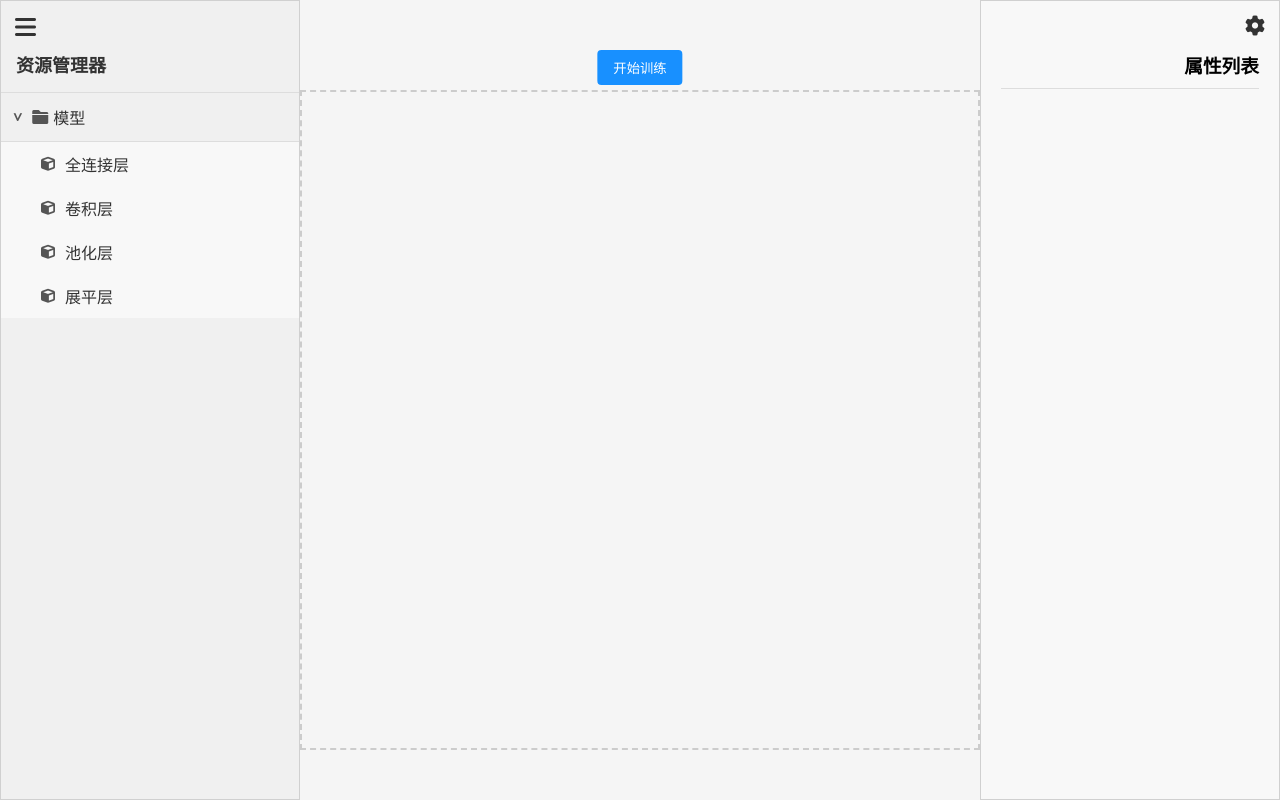
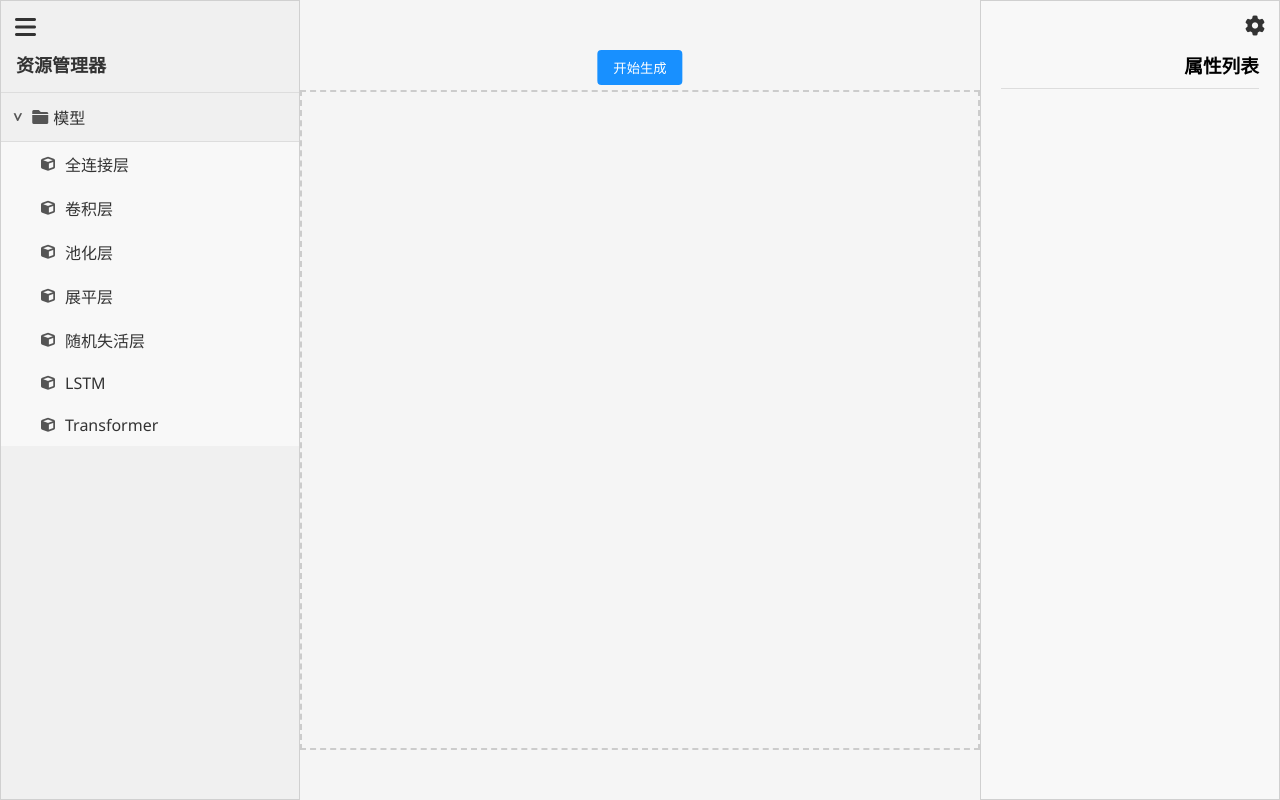
Before and after one commit to ZyanNo1/DragANet, a Flask app: page /demo in a window 1280 px wide. Run offline with Flask 3, Linux system fonts and the light colour scheme.

Commit message:
Update demo.html

```diff
--- a/templates/demo.html
+++ b/templates/demo.html
@@ -42,20 +42,30 @@
             <div class="sub-item"><i class="fas fa-cube"></i>
                 <span>展平层</span>
             </div>
+            <div class="sub-item"><i class="fas fa-cube"></i>
+                <span>随机失活层</span>
+            </div>
+            <div class="sub-item"><i class="fas fa-cube"></i>
+                <span>LSTM</span>
+            </div>
+            <div class="sub-item"><i class="fas fa-cube"></i>
+                <span>Transformer</span>
+            </div>
         </div>
     </div>
     <!-- 显示属性的按钮 -->
     <button class="property-toggle" id="propertyToggle"><i class="fas fa-cog"></i></button>
     <!-- 添加“开始训练”按钮 -->
-    <button id="startTrainingBtn">开始训练</button>
+    <button id="startTrainingBtn">开始生成</button>
     <!-- 属性列表栏 -->
     <div class="property-panel active" id="propertyPanel">
         <h3>属性列表</h3>
         <!-- 这里可以添加更多属性内容 -->
     </div>
     <!-- 放置模型的区域 -->
-    <div id="dropzone" class="dropzone"></div>
-    <!--已经改为flask模板格式 -->
+    <div id="dropzone" class="dropzone">
+
+    </div>
     <script src="{{ url_for('static', filename='js/script.js') }}"></script>
 </body>
 
```
